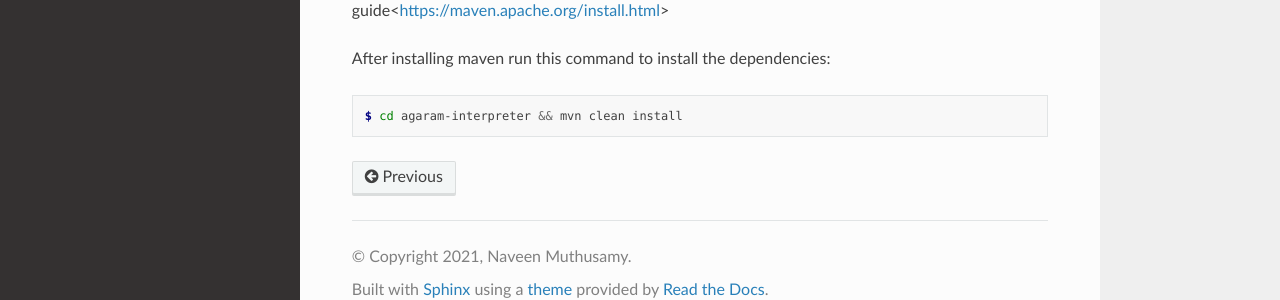
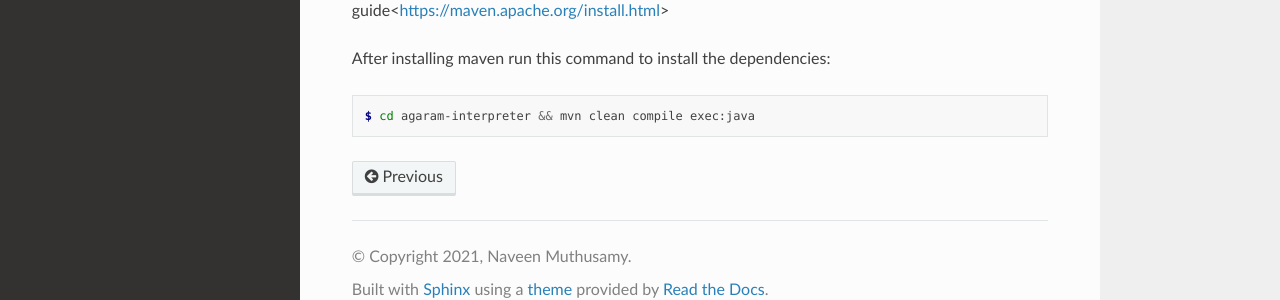
Before and after one commit to agaram-programming-language/agaram-docs, a Sphinx documentation site: the page built from docs/source/usage.rst, in a window 1280 px wide. Shown: the part 412-712 px from the top of the page. Built offline with Sphinx 7.4.7 and the Read the Docs theme 2.0.0, drawn with Linux system fonts in a browser that asks for light colours.

Commit message:
Add docs

```diff
--- a/docs/source/usage.rst
+++ b/docs/source/usage.rst
@@ -22,4 +22,4 @@ After installing maven run this command to install the dependencies:
 
 .. code-block:: console
 
-    $ cd agaram-interpreter && mvn clean install
+    $ cd agaram-interpreter && mvn clean compile exec:java
```
